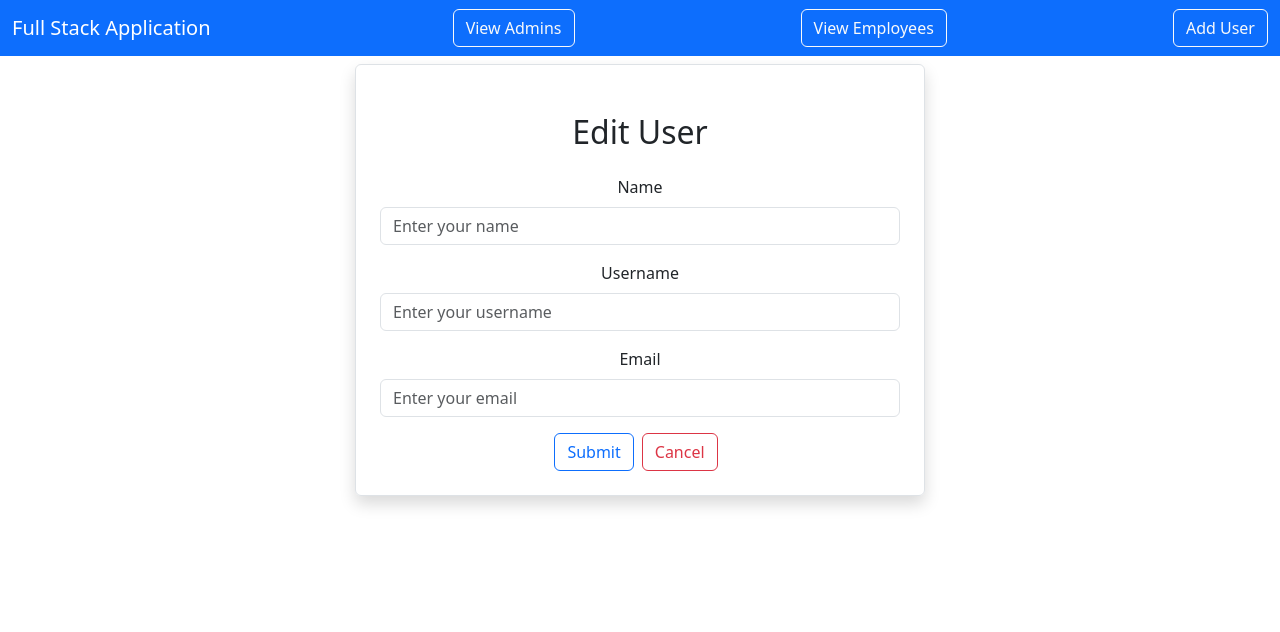
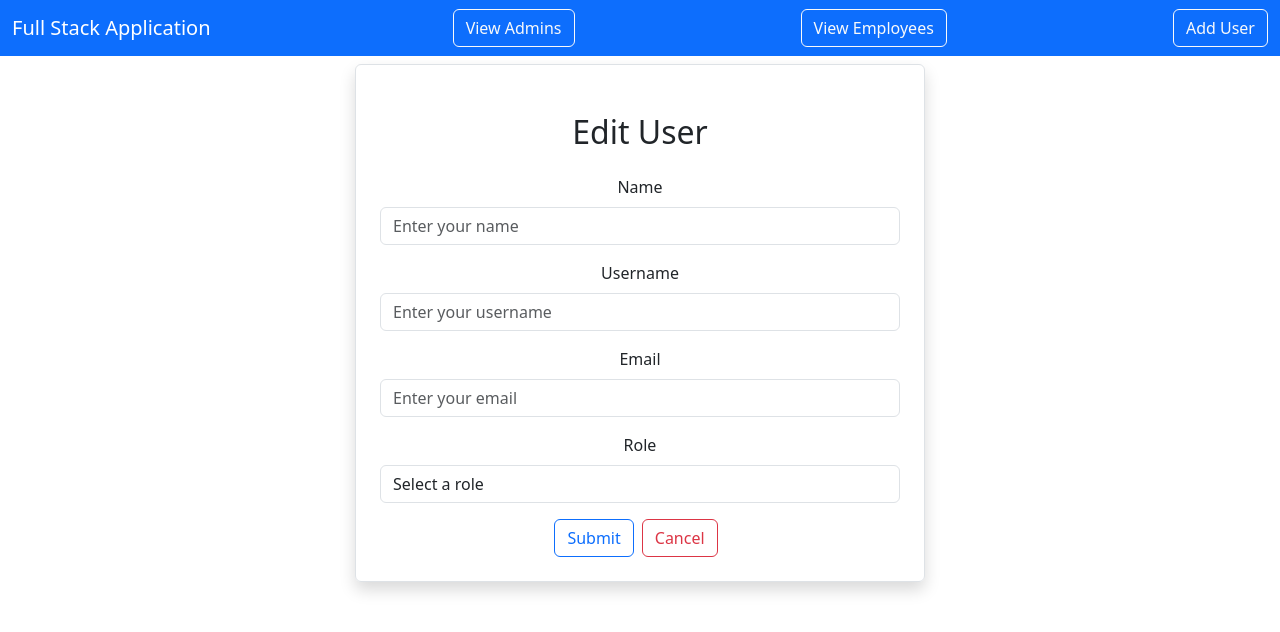
Before and after one commit to AbiyeCS/YTW_Frontend, a React (Create React App) app: page /edituser/1 in a window 1280 px wide. Shown: the top 632 px of the page. Built offline with nearby package versions, Linux system fonts and the light colour scheme; no server answers.

Commit message:
Role can now be edited

```diff
--- a/src/users/EditUser.js
+++ b/src/users/EditUser.js
@@ -10,6 +10,7 @@ export default function EditUser() {
     name: "",
     username: "",
     email: "",
+    role: ""
   });
 
   const { name, username, email } = user;
@@ -80,6 +81,20 @@ export default function EditUser() {
                 onChange={(e) => onInputChange(e)}
               />
             </div>
+            <div className="mb-3">
+              <label htmlFor="Role" className="form-label">Role</label>
+              <select
+                className="form-control"
+                name="role"
+                value={user.role}
+                onChange={(e) => onInputChange(e)}
+              >
+                <option value="">Select a role</option>
+                <option value="ADMIN">Admin</option>
+                <option value="EMPLOYEE">Employee</option>
+                <option value="PRINCIPAL">Principal</option>
+              </select>
+            </div>
             <button type="submit" className="btn btn-outline-primary">
               Submit
             </button>
```
